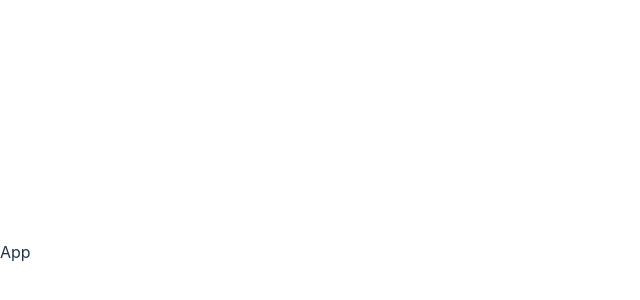
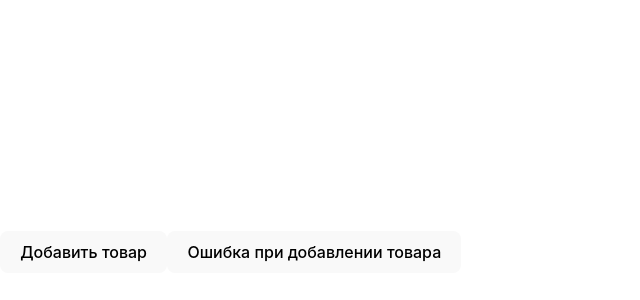
Before and after one commit to peaksoft-school/Gadgetarium-js14, a React (Vite) app: page / in a window 1280 px wide. Shown: the part 148-448 px from the top of the page, without its empty margins (0-640 px from the left). Built offline with nearby package versions, Linux system fonts and the light colour scheme.

Commit message:
project-toastufy

```diff
--- a/src/App.jsx
+++ b/src/App.jsx
@@ -1,8 +1,37 @@
+import Notification from "./components/UI/Toastify";
+import { toastifyMessage } from "./utils/helpers/ToastSetting";
 
-const App = () => {
+function App() {
+  const handleSuccess = () => {
+    // Пример успешного уведомления
+    toastifyMessage({
+      message: 'Товар успешно добавлен в корзину!',
+      status: 'success',
+      linkText: 'Перейти в корзину',
+      linkUrl: '/cart',
+    });
+  };
+
+  const handleError = () => {
+    // Пример уведомления об ошибке
+    toastifyMessage({
+      message: 'Произошла ошибка при добавлении товара!',
+      status: 'error',
+    });
+  };
+
   return (
-    <div>App</div>
-  )
+    <div className="App">
+      {/* Кнопка для демонстрации успешного уведомления */}
+      <button onClick={handleSuccess}>Добавить товар</button>
+
+      {/* Кнопка для демонстрации ошибки */}
+      <button onClick={handleError}>Ошибка при добавлении товара</button>
+
+      {/* Компонент для отображения уведомлений */}
+      <Notification />
+    </div>
+  );
 }
 
-export default App
+export default App;
--- a/src/assets/icon/index.js
+++ b/src/assets/icon/index.js
@@ -9,14 +9,14 @@ export { default as Heart } from '../icon/Heart.svg';
 export { default as GroceryCart } from '../icon/GroceryCart.svg';
 export { default as GroceryCartTwo } from '../icon/GroceryCartTwo.svg';
 export { default as CheckMark } from '../icon/CheckMark.svg';
-export { default as catalog } from '../icon/catalog.svg';
+// export { default as catalog } from '../icon/catalog.svg';
 export { default as personalAccount } from '../icon/personalAccount.svg';
 export { default as colorInstagram } from '../icon/colorInstagram.svg';
 export { default as colorWhatsApp } from '../icon/colorWhatsApp.svg';
 export { default as colorFaceBook } from '../icon/colorFaceBook.svg';
 export { default as WhatsApp } from '../icon/WhatsApp.svg';
 export { default as Instagram } from '../icon/Instagram.svg';
-export { default as FaceBook } from '../icon/FaceBook.svg';
+// export { default as FaceBook } from '../icon/FaceBook.svg';
 export { default as Vector } from '../icon/Vector.svg';
 export { default as ulMenu } from '../icon/ulMenu.svg';
 export { default as menu } from '../icon/menu.svg';
--- a/src/utils/helpers/ToastSetting.jsx
+++ b/src/utils/helpers/ToastSetting.jsx
@@ -1,29 +1,27 @@
 import { Typography, styled } from "@mui/material";
 import { toast } from "react-toastify";
-import { deleteX } from "../../assets/icon";
+import { deleteX } from "../../assets/icon/index";
 
-// Стили для сообщения
 const StyledMessage = styled(Typography)(() => ({
   color: "#ffff",
   fontSize: "18px",
   fontWeight: 400,
   display: "flex",
-  alignItems: "center", // Центрируем текст и изображение по вертикали
-  justifyContent: "space-between", // Разделяем текст и ссылку
+  alignItems: "center",
+  justifyContent: "space-between",
   borderRadius: "4px",
-  width: "100%", // Занимаем всю ширину контейнера
-  whiteSpace: "normal", // Позволяет тексту переноситься
-  overflowWrap: "break-word", // Обеспечивает перенос длинных слов
+  width: "100%",
+  whiteSpace: "normal",
+  overflowWrap: "break-word",
 }));
 
-// Функция для отображения уведомлений
 export const toastifyMessage = ({
   message = "Успешно",
   status = "success",
   duration = 3000,
   imageUrl = deleteX,
   linkText = "Перейти в корзину",
-  linkUrl = "#", // URL для ссылки
+  linkUrl = "#",
 }) => {
   let borderColor;
   let backgroundColor;
@@ -53,7 +51,6 @@ export const toastifyMessage = ({
     style,
   };
 
-  // Создаем компонент с изображением, сообщением и ссылкой
   const toastContent = (
     <StyledMessage>
       <span>{message}</span>
```
Also changed, not shown: src/assets/icon/FaceBook.svg (deleted), src/assets/icon/catalog.svg (deleted).
